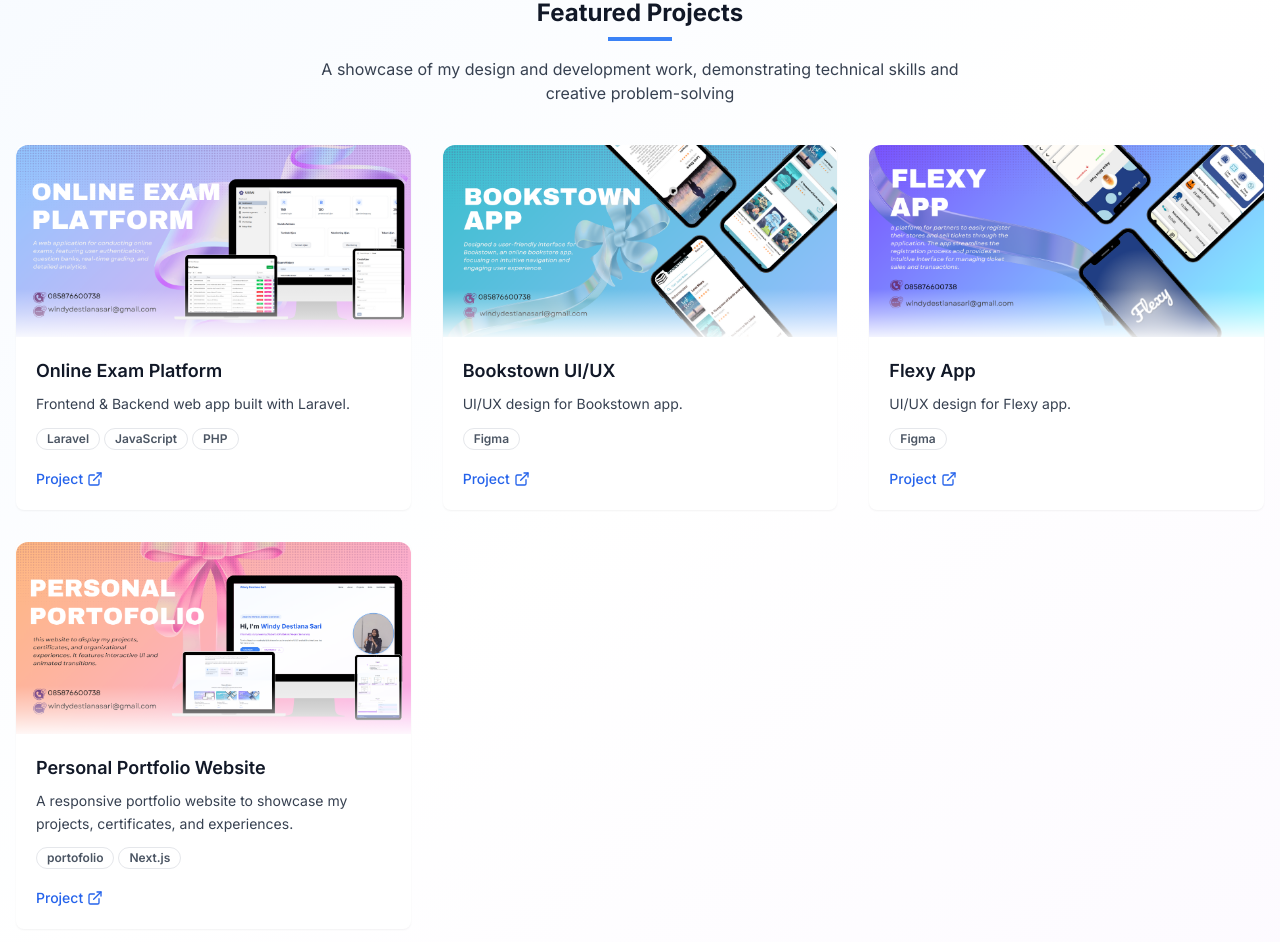
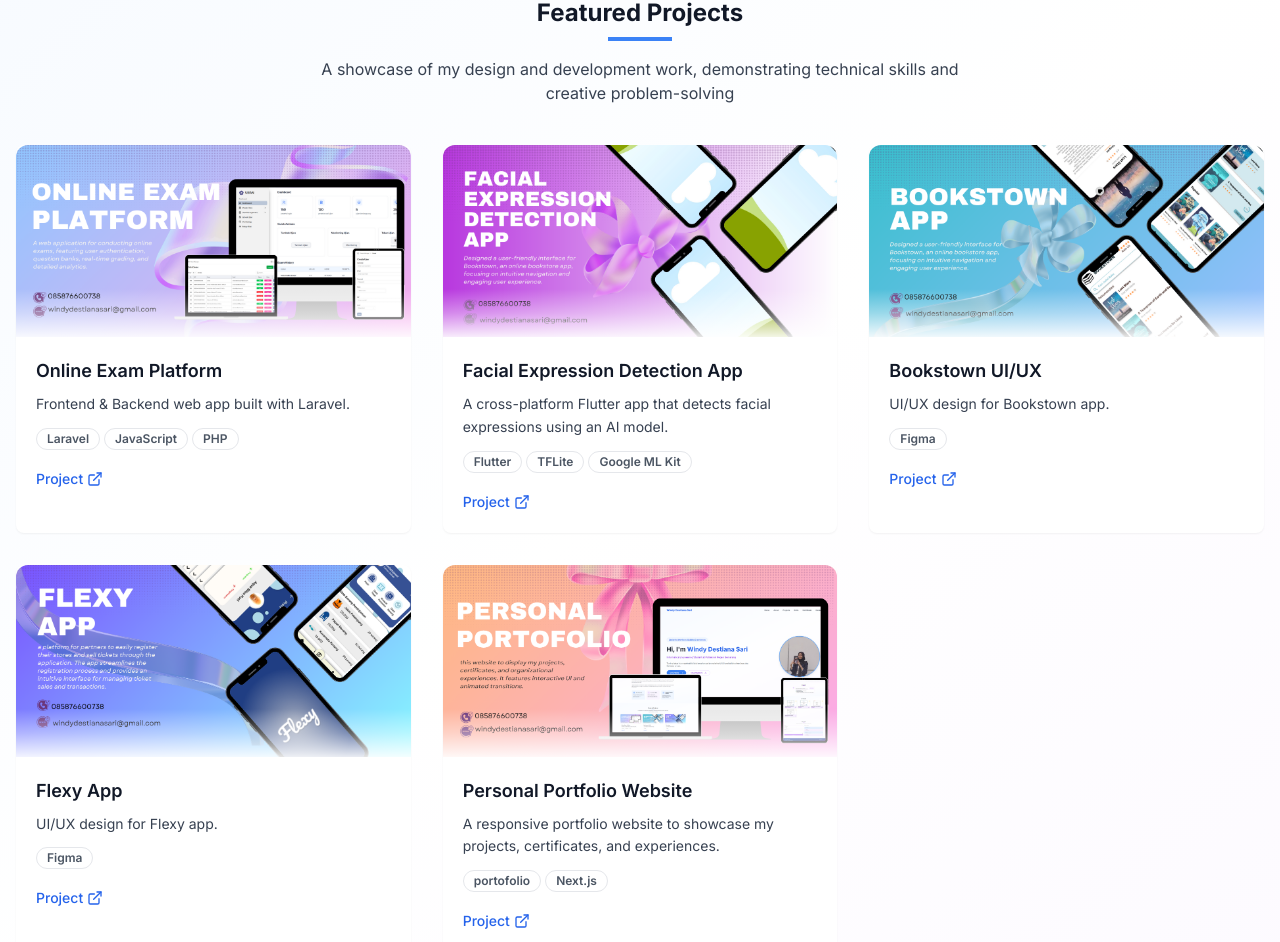
Before and after one commit to wndydsr/windy-portfolio, a Next.js app: page / in a window 1280 px wide. Shown: the part 1569-2511 px from the top of the page. Built offline with nearby package versions, Linux system fonts and the light colour scheme.

Commit message:
Implement code changes to enhance functionality and improve performance

```diff
--- a/components/projects-section.tsx
+++ b/components/projects-section.tsx
@@ -36,6 +36,22 @@ export default function ProjectsSection() {
     },
     {
       id: 2,
+      title: "Facial Expression Detection App",
+      description: "A cross-platform Flutter app that detects facial expressions using an AI model.",
+      fullDescription: "A mobile and desktop application built with Flutter that allows users to upload a photo and detect their facial expression using a TensorFlow Lite model. The app uses Google ML Kit for face detection, supports custom UI themes, and features clean animations and custom fonts.",
+      category: "Mobile Development",
+      tools: ["Flutter", "TFLite", "Google ML Kit", "Dart"],
+      image: "/images/aitubess.png",
+      details: {
+        duration: "2 weeks",
+        role: "Mobile Developer (Frontend & AI Integration)",
+        descriptions: "A Flutter-based mobile and desktop app that detects facial expressions from a photo using a TFLite model, with face detection powered by Google ML Kit.",
+      },
+      hasLink: true,
+      link: "https://github.com/wndydsr/flutter-ai-expression",
+    },
+    {
+      id: 3,
       title: "Bookstown UI/UX",
       description: "UI/UX design for Bookstown app.",
       fullDescription: "Designed a user-friendly interface for Bookstown, an online bookstore app, focusing on intuitive navigation and engaging user experience.",
@@ -51,7 +67,7 @@ export default function ProjectsSection() {
       link: "https://www.figma.com/proto/jSxqhm7VsGQWisEW9Q5KWB/SuperShy_BooksTown?node-id=25-6&p=f&t=BPC52qNXvYoDEIGn-0&scaling=scale-down&content-scaling=fixed&page-id=25%3A2&starting-point-node-id=25%3A3",
     },
     {
-      id: 3,
+      id: 4,
       title: "Flexy App",
       description: "UI/UX design for Flexy app.",
       fullDescription: "Designed a modern and responsive interface for Flexy, a flexible workspace management app, focusing on user engagement and ease of use.",
@@ -67,7 +83,7 @@ export default function ProjectsSection() {
       link: "https://www.figma.com/proto/lwnoA9GxUdOjM9XEPhOlPV/flexyApp?node-id=100-97&p=f&t=rCrlNTL5snRJqv5Y-0&scaling=scale-down&content-scaling=fixed&page-id=27%3A25&starting-point-node-id=100%3A97&show-proto-sidebar=1",
     },
     {
-      id: 4,
+      id: 5,
       title: "Personal Portfolio Website",
       description: "A responsive portfolio website to showcase my projects, certificates, and experiences.",
       fullDescription: "This website is built with Next.js and Tailwind CSS to display my projects, certificates, and organizational experiences. It features interactive UI, dark mode, and animated transitions using Framer Motion.",
```
Also changed, not shown: public/images/aitubess.png (added).
